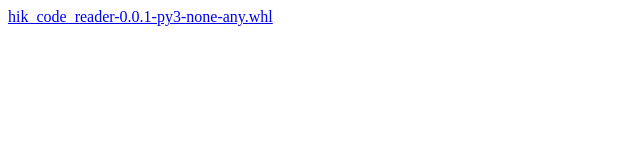
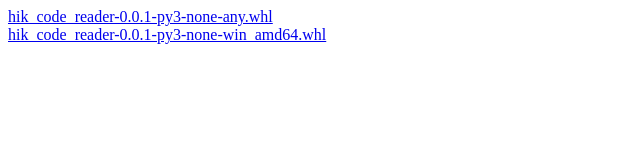
Before and after one commit to snippet0809/hik-mvcamera-control, a plain HTML site: page simple/hik-code-reader/index.html in a window 1280 px wide. Shown: the whole page, without its empty margins (0-640 px from the left). Drawn offline with Linux system fonts and the light colour scheme.

Commit message:
deploy: b3ac99296366613460d10afe65042c6fae234342

```diff
--- a/simple/hik-code-reader/index.html
+++ b/simple/hik-code-reader/index.html
@@ -1,4 +1,6 @@
 <!DOCTYPE html>
 <html><body>
 <a href="https://github.com/snippet0809/hik-mvcamera-control/releases/download/v0.0.1/hik_code_reader-0.0.1-py3-none-any.whl">hik_code_reader-0.0.1-py3-none-any.whl</a>
+<br/>
+<a href="https://github.com/snippet0809/hik-mvcamera-control/releases/download/v0.0.1/hik_code_reader-0.0.1-py3-none-win_amd64.whl">hik_code_reader-0.0.1-py3-none-win_amd64.whl</a>
 </body></html>
```
